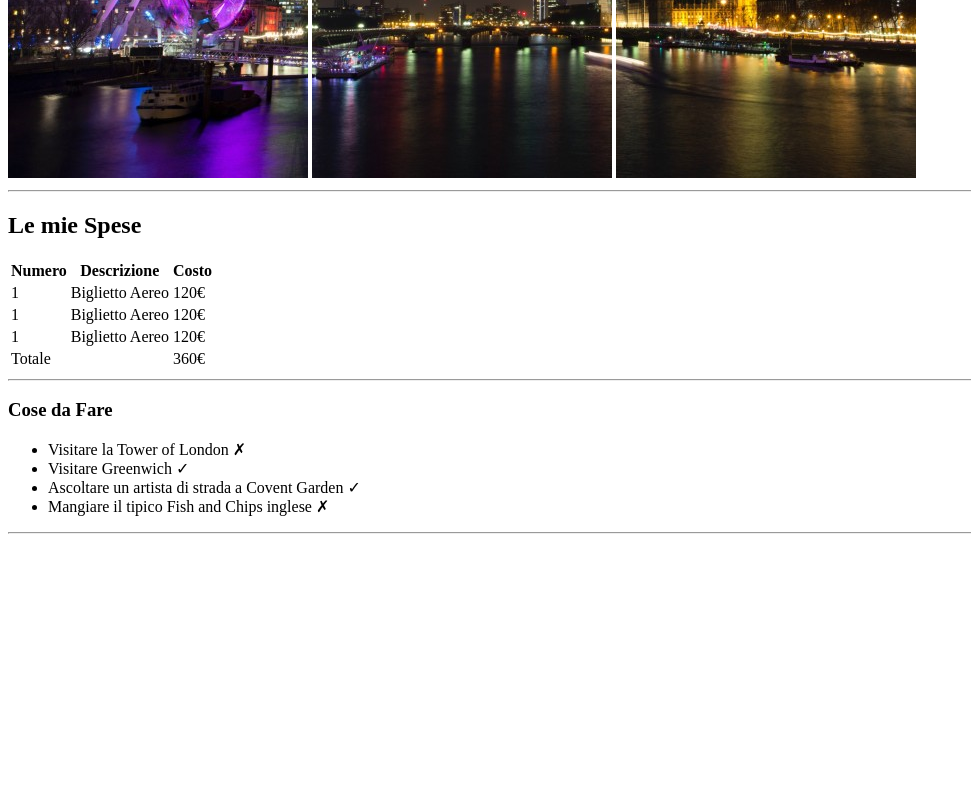
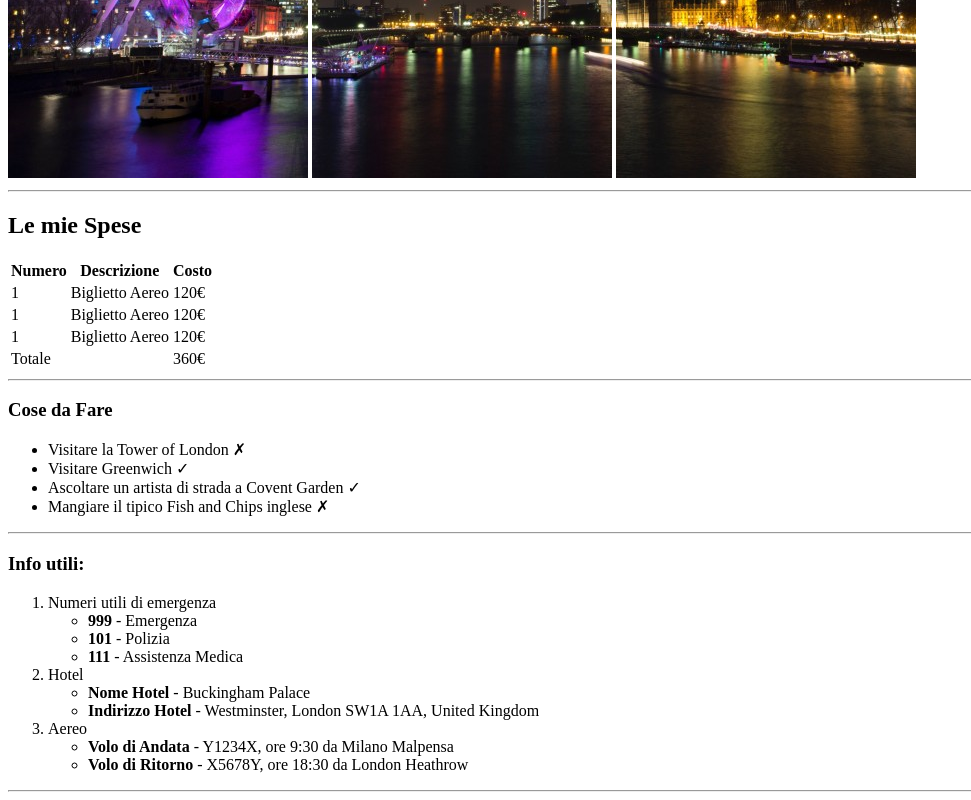
Before and after one commit to raffaele-catalano/html-london-trip, a plain HTML site: page index.html in a window 1280 px wide. Shown: the part 502-1302 px from the top of the page, without its empty margins (0-971 px from the left). Before the commit the page ends 1044 px from the top, so only its background shows below. Drawn offline with Linux system fonts and the light colour scheme.

Commit message:
[add] main - third section

```diff
--- a/index.html
+++ b/index.html
@@ -75,6 +75,29 @@
     </section>
     <hr>
 
+    <section class="info">
+      <h3>Info utili:</h3>
+      <ol>
+        <li>Numeri utili di emergenza</li>
+        <ul>
+          <li><strong>999</strong> - Emergenza</li>
+          <li><strong>101</strong> - Polizia</li>
+          <li><strong>111</strong> - Assistenza Medica</li>
+        </ul>
+        <li>Hotel</li>
+        <ul>
+          <li><strong>Nome Hotel</strong> - Buckingham Palace</li>
+          <li><strong>Indirizzo Hotel</strong> - Westminster, London SW1A 1AA, United Kingdom</li>
+        </ul>
+        <li>Aereo</li>
+        <ul>
+          <li><strong>Volo di Andata</strong> - Y1234X, ore 9:30 da Milano Malpensa</li>
+          <li><strong>Volo di Ritorno</strong> - X5678Y, ore 18:30 da London Heathrow</li>
+        </ul>
+      </ol>
+    </section>
+    <hr>
+
   </main>
 
 
```
